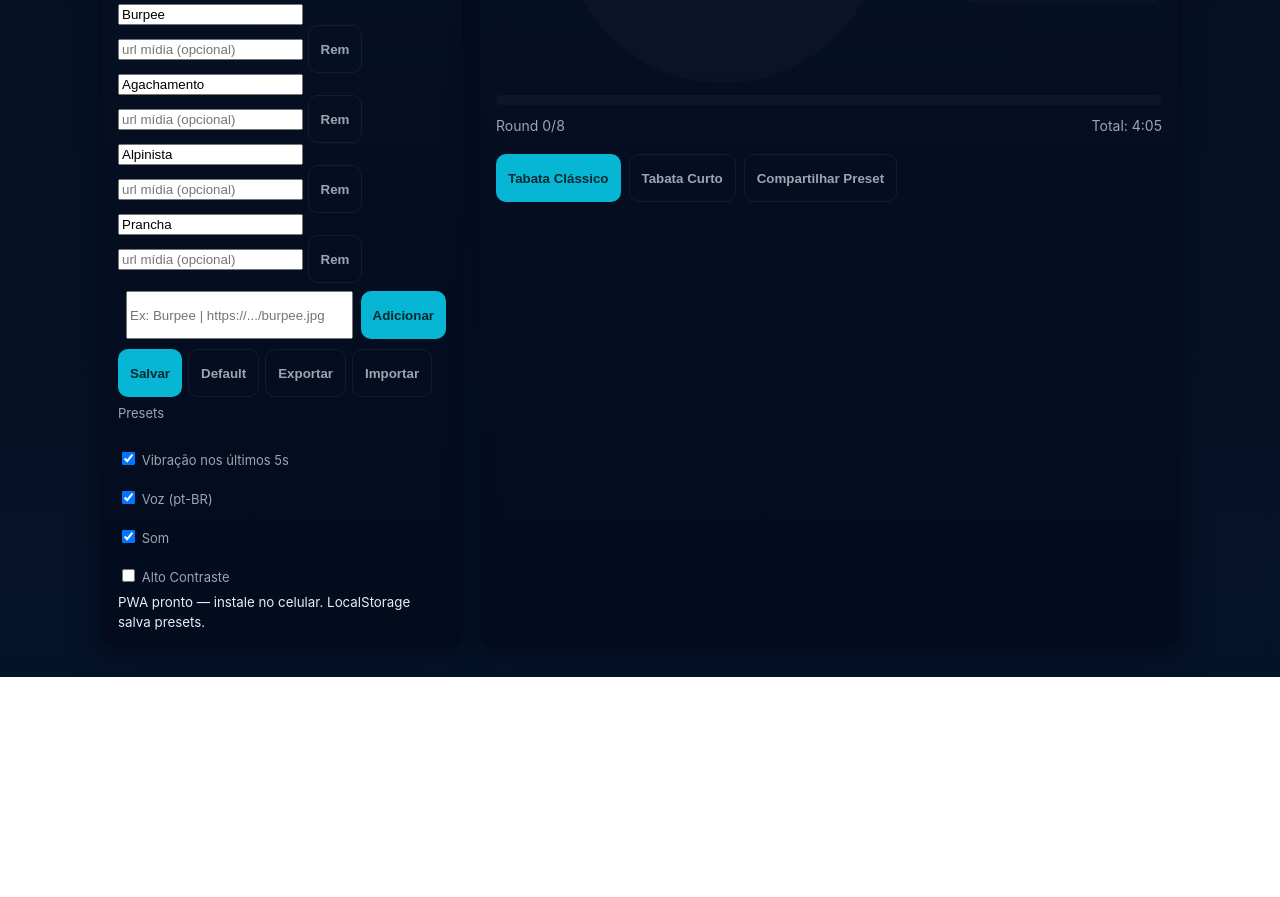
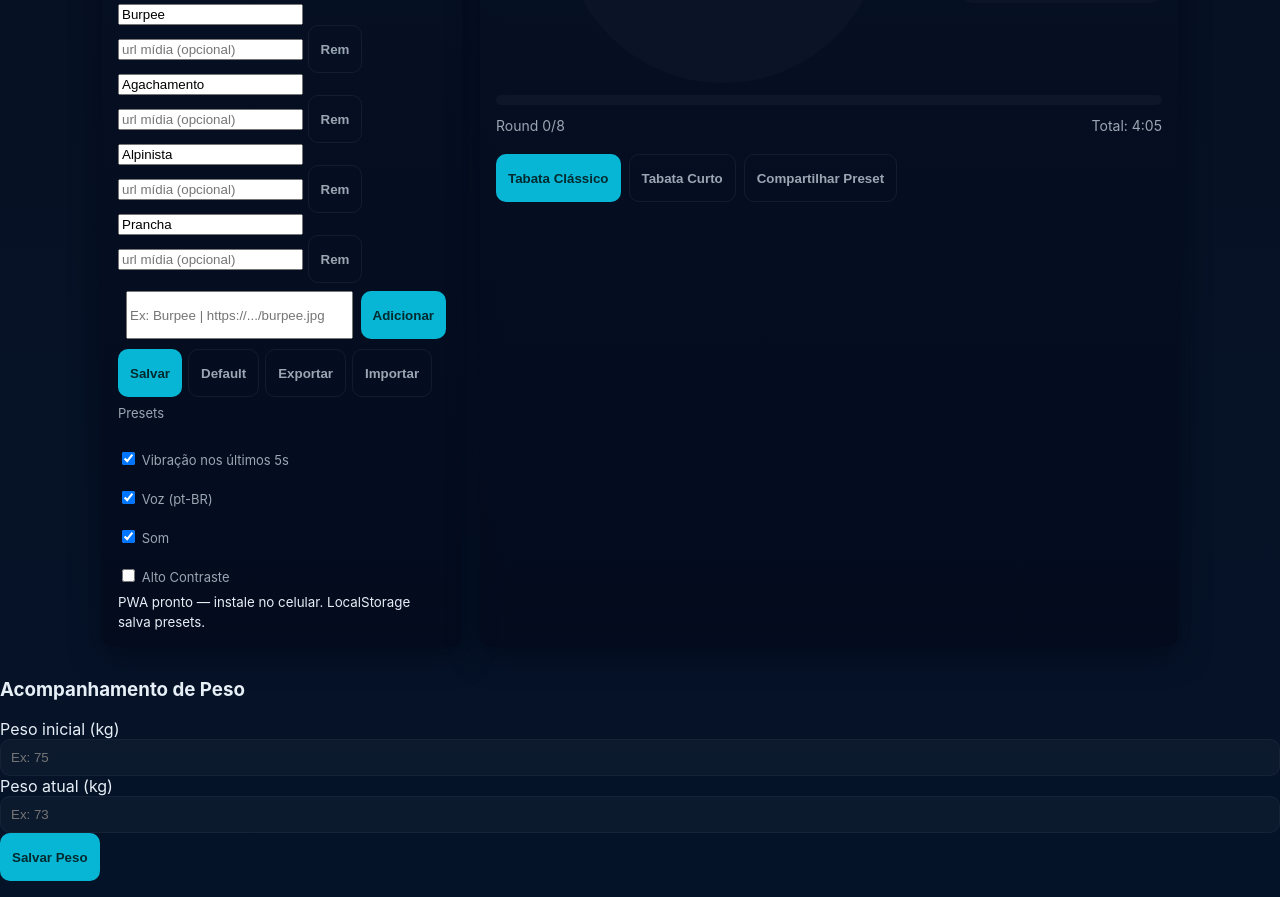
Before and after one commit to runvision/Tabata, a plain HTML site: page index.html in a window 1280 px wide. Shown: the part 343-1240 px from the top of the page. Before the commit the page ends 1020 px from the top, so only its background shows below. Drawn offline with Linux system fonts and the light colour scheme.

Commit message:
Update index.html

```diff
--- a/index.html
+++ b/index.html
@@ -123,6 +123,21 @@
     </main>
 </div>
 
+<!-- PESO TRACKER -->
+<div class="weight-box">
+    <h3>Acompanhamento de Peso</h3>
+
+    <label>Peso inicial (kg)</label>
+    <input id="pesoInicial" type="number" placeholder="Ex: 75">
+
+    <label>Peso atual (kg)</label>
+    <input id="pesoAtual" type="number" placeholder="Ex: 73">
+
+    <button class="btn" id="salvarPeso">Salvar Peso</button>
+
+    <p id="resultadoPeso" class="peso-resultado"></p>
+</div>
+
 <!-- CTA modal (aparece no final) -->
 <div id="ctaModal" class="modal" aria-hidden="true">
     <div class="modal-card">
```
